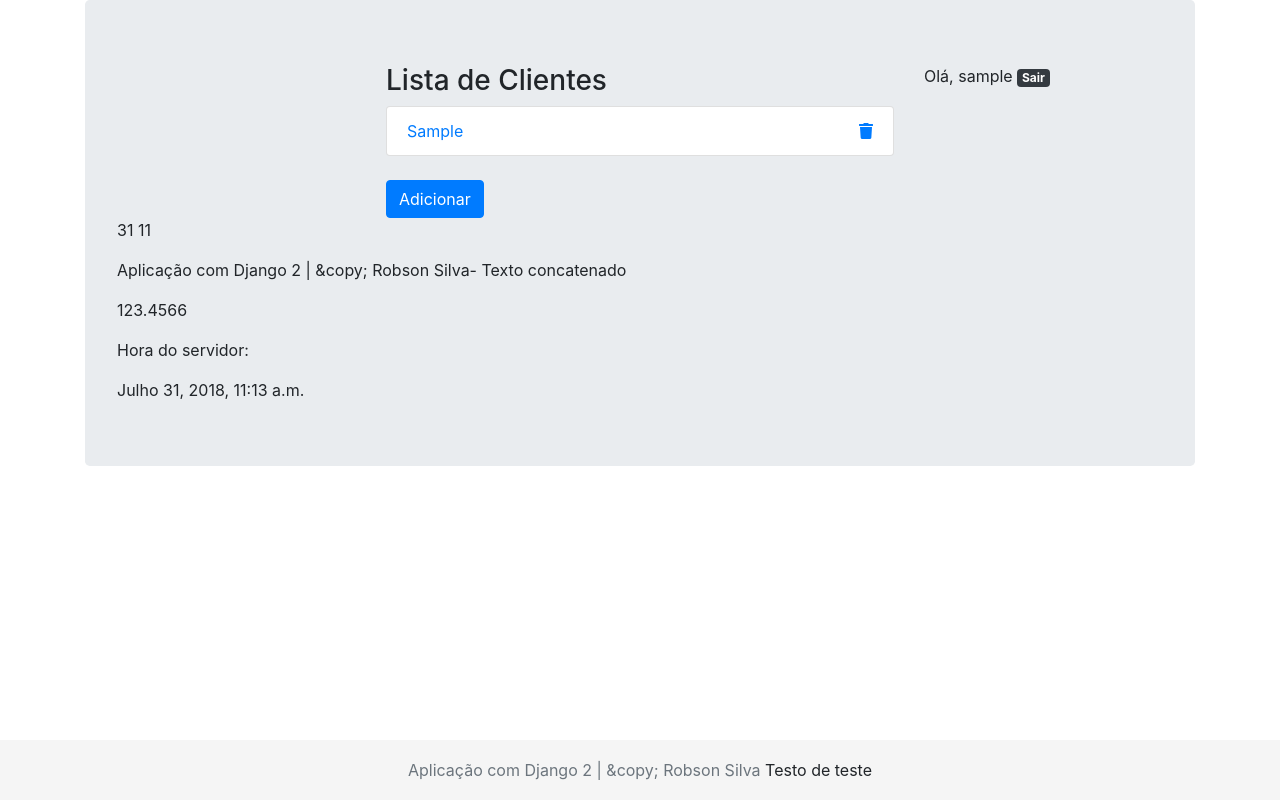
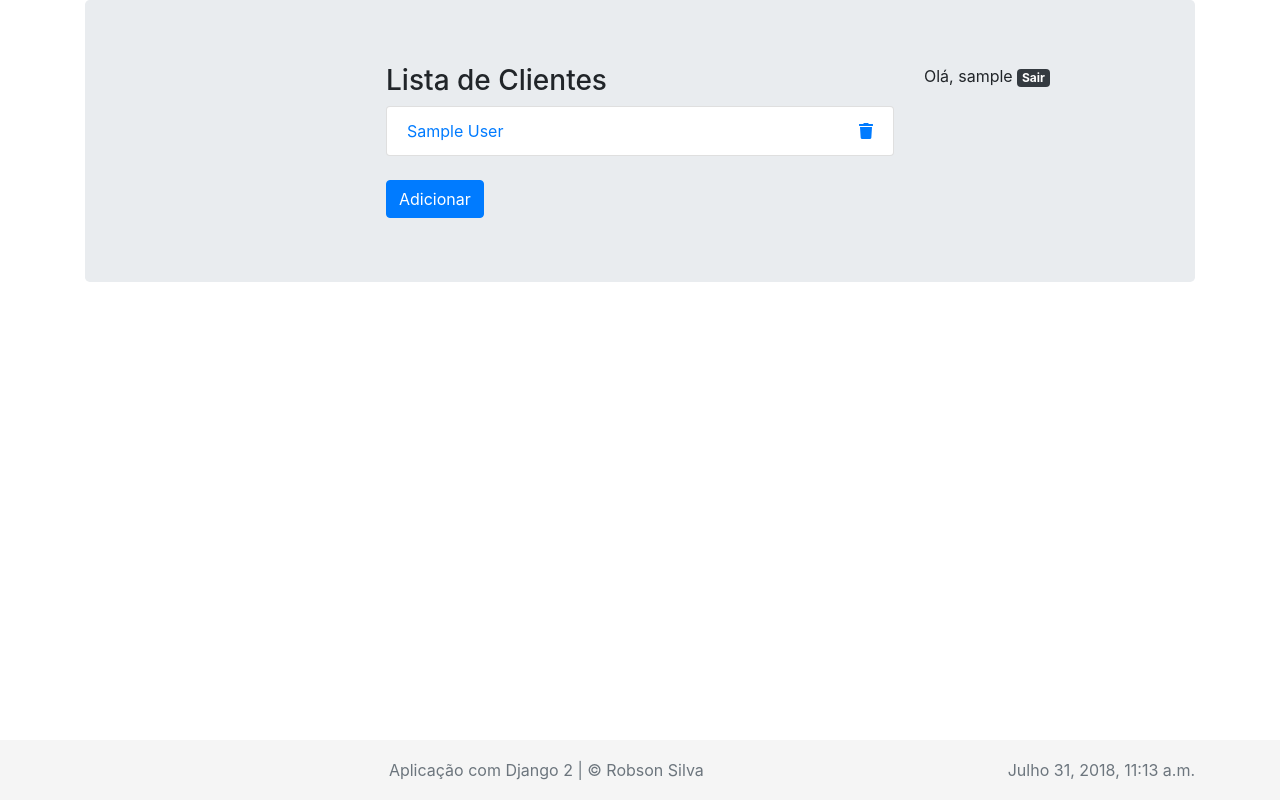
Before and after one commit to robsonsilv4/gestao-clientes-adv, a Django app: page /clientes/list/ in a window 1280 px wide. Run offline with Django 3.2, Linux system fonts and the light colour scheme; a user stored in the database is signed in; tables that the repository leaves empty hold one stand-in row (values such as "Sample post"); some libraries are stand-ins or nearby versions.

Commit message:
Refatorando o template

```diff
--- a/clientes/models.py
+++ b/clientes/models.py
@@ -16,6 +16,10 @@ class Pessoa(models.Model):
     bio = models.TextField()
     photo = models.ImageField(upload_to='clientes_photos', null=True, blank=True)
     num_doc = models.OneToOneField(Documento, null=True, blank=True, on_delete=models.CASCADE)
+
+    @property
+    def nome_completo(self):
+        return self.first_name + ' ' + self.last_name
 
     def __str__(self):
         return self.first_name + ' ' + self.last_name
--- a/clientes/templates/footer.html
+++ b/clientes/templates/footer.html
@@ -1,6 +1,14 @@
+{% load filters %}
+{% load tags %}
+
 <footer class="footer text-center">
     <div class="container">
-        <span class="text-muted">{{ footer_message }}</span>
+        <span class="text-muted">Aplicação com Django 2 | &copy; Robson Silva</span>
         <span>{{ minha_var }}</span>
+
+        <div class="float-right">
+            {% data_atual as hora %}
+            <span class="text-muted">{{ hora }}</span>
+        </div>
     </div>
 </footer>
--- a/clientes/templates/person.html
+++ b/clientes/templates/person.html
@@ -1,6 +1,4 @@
 {% extends 'base.html' %}
-{% load filters %}
-{% load tags %}
 
 {% block title %}Clientes{% endblock %}
 
@@ -14,7 +12,7 @@
                 {% for pessoa in pessoas %}
                     <li class="list-group-item">
                         <a href="{% url 'pessoa_update' pessoa.id %}">
-                            {{ pessoa.first_name }}
+                            {{ pessoa.nome_completo|title }}
                         </a>
                         <a class="trash-item" href="{% url 'pessoa_delete' pessoa.id %}">
                             <i class="fas fa-trash"></i>
@@ -28,10 +26,6 @@
             <a class="btn btn-primary" href="{% url 'pessoa_new' %}">Adicionar</a>
         </div>
 
-        {% if pessoas|length > 2 %}
-            <p>Você tem bastante Clientes</p>
-        {% endif %}
-
         <div class="col">
             <p>
                 Olá, {{ user.username }}
@@ -42,16 +36,11 @@
         </div>
     </div>
 
-    <p>{% now 'd H' %}</p>
-    <p>{{ footer_message|concatena }}</p>
-    <p>{{ 123.4566|arredonda:4 }}</p>
-
-    <p>Hora do servidor:</p>
-    {% data_atual as hora %}
-    {{ hora }}
-
+    {% if pessoas|length > 100 %}
+        <p>Parabéns, você tem mais de 100 clientes!</p>
+    {% endif %}
 {% endblock %}
 
 {% block footer %}
-    {% include 'footer.html' with minha_var='Testo de teste' %}
+    {% include 'footer.html' %}
 {% endblock %}
--- a/clientes/views.py
+++ b/clientes/views.py
@@ -59,10 +59,9 @@ class PessoaDelete(DeleteView):
 
 @login_required
 def pessoas_list(request):
-    footer_message = 'Aplicação com Django 2 | &copy; Robson Silva'
     pessoas = Pessoa.objects.all()
     # pessoas = Pessoa.objects.filter(id=100)
-    return render(request, 'person.html', {'pessoas': pessoas, 'footer_message': footer_message})
+    return render(request, 'person.html', {'pessoas': pessoas})
 
 
 @login_required
```
